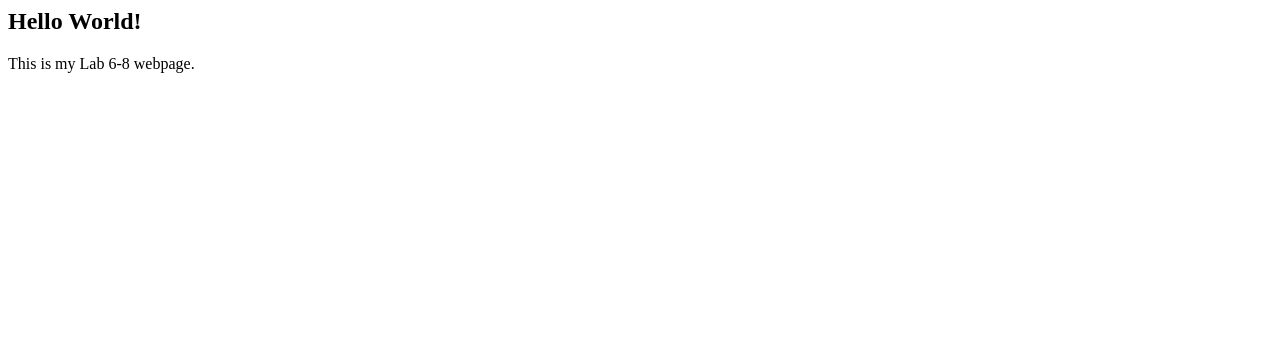
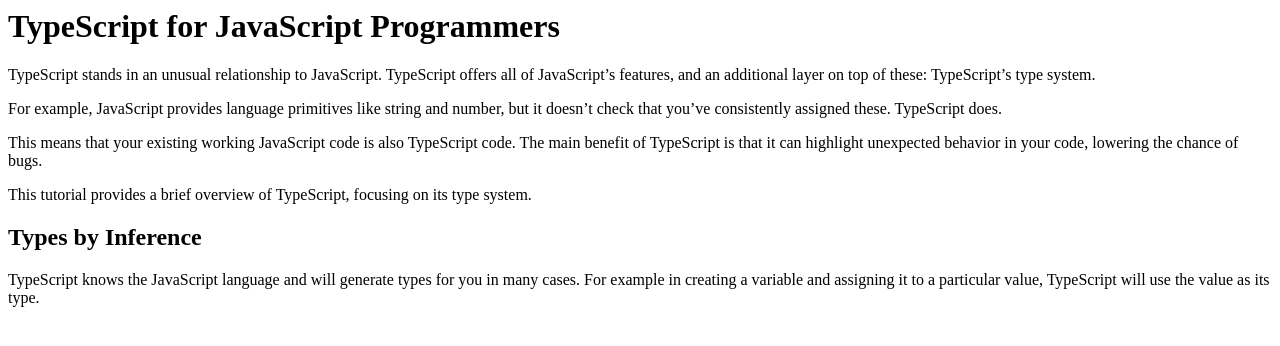
Before and after one commit to cs401-fall2022/lesson14-JacobSwierstra, a plain HTML site: page index.html in a window 1280 px wide. Drawn offline with Linux system fonts and the light colour scheme.

Commit message:
putting in some of the webpage

```diff
--- a/index.html
+++ b/index.html
@@ -1,2 +1,18 @@
-<h2>Hello World!</h2>
-<p>This is my Lab 6-8 webpage.</p>
+<h1>TypeScript for JavaScript Programmers</h1>
+    <p>TypeScript stands in an unusual relationship to JavaScript.
+        TypeScript offers all of JavaScript’s features, and an additional
+        layer on top of these: TypeScript’s type system.</p>
+    <p>For example, JavaScript provides language primitives like string
+        and number, but it doesn’t check that you’ve consistently
+        assigned these. TypeScript does.</p>
+    <p>This means that your existing working JavaScript code is also
+        TypeScript code. The main benefit of TypeScript is that it can
+        highlight unexpected behavior in your code, lowering the chance
+        of bugs.</p>
+    <p>This tutorial provides a brief overview of TypeScript, focusing
+        on its type system.</p>
+<h2>Types by Inference</h2>
+        <p>TypeScript knows the JavaScript language and will generate
+            types for you in many cases. For example in creating a
+            variable and assigning it to a particular value, TypeScript
+            will use the value as its type.</p>
```
